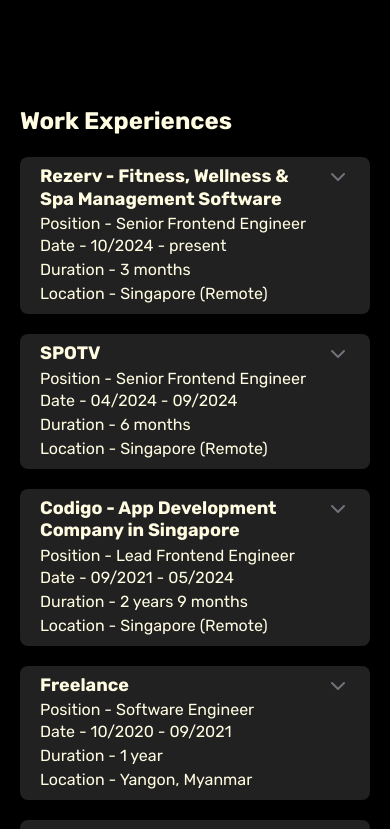
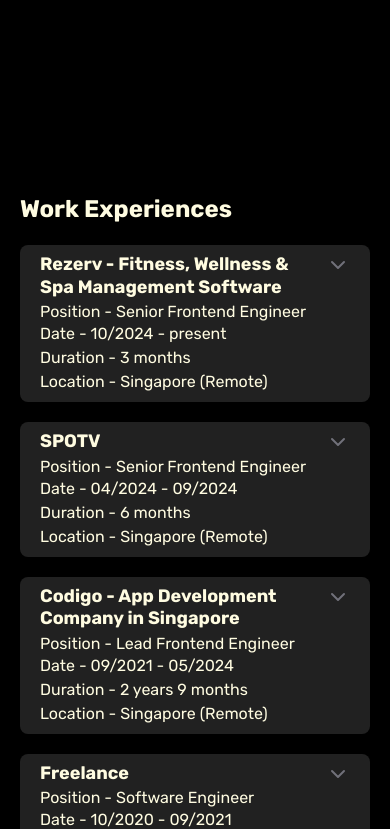
Before and after one commit to myothiha97/portfolio-v2, a Next.js app: page / in a window 390 px wide. Shown: the part 859-1688 px from the top of the page. Built offline with nearby package versions, Linux system fonts and the light colour scheme.

Commit message:
re-adjust margins for mobile responsive

```diff
--- a/components/sections/Experiences.tsx
+++ b/components/sections/Experiences.tsx
@@ -182,7 +182,7 @@
     <SlideIn
       ref={ref}
       className={cn(
-        "hide-scrollbar mt-10 sm:mt-0 sm:max-w-2xl lg:w-[clamp(400px,60vw,700px)] lg:px-0 px-5 sm:pt-10 min-h-screen pageContainer",
+        "hide-scrollbar sm:max-w-2xl lg:w-[clamp(400px,60vw,700px)] lg:px-0 px-5 sm:pt-10 min-h-screen pageContainer",
         className
       )}
       id={SECTIONS_IDS.EXPERIENCES}
--- a/components/sections/Intro.tsx
+++ b/components/sections/Intro.tsx
@@ -112,7 +112,7 @@
     <SlideIn
       ref={ref}
       className={cn(
-        "w-full relative sm:flex justify-center h-screen sm:max-h-screen",
+        "w-full relative sm:flex justify-center min-h-screen sm:max-h-screen",
         className
       )}
       id={SECTIONS_IDS.INTRO}
--- a/pages/index.tsx
+++ b/pages/index.tsx
@@ -26,8 +26,8 @@
         ) : (
           <>
             <NavBar className="fixed z-50 top-5" />
-            <Intro />
-            <Experiences className="mb-36" />
+            <Intro className="sm:mb-0 mb-32" />
+            <Experiences className="mb-32 sm:mb-36" />
             <ProjectCards />
             <Contact />
           </>
```
